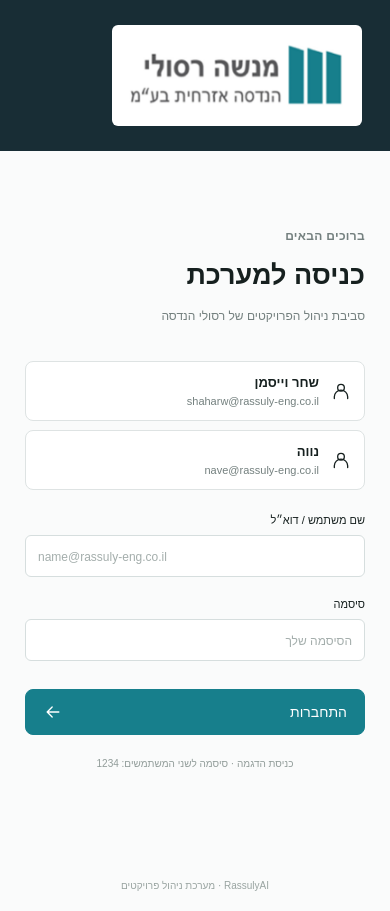
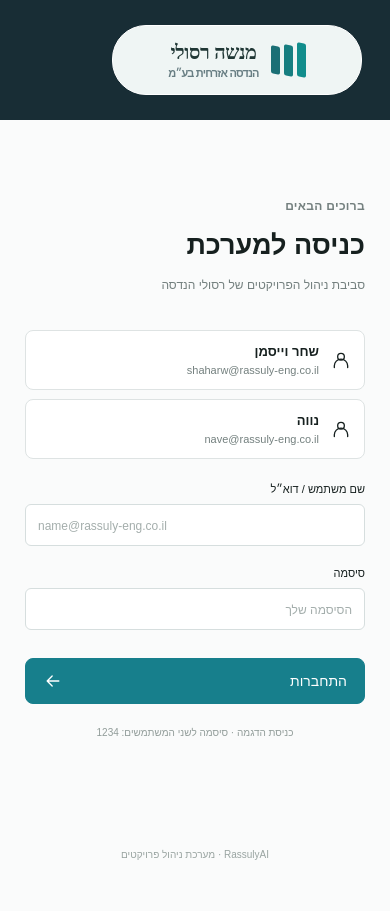
Before and after one commit to ShaharWeissman/RassulyAI, a React (Vite) app: page / in a window 390 px wide. After the commit the page ends 880 px from the top, so only its background shows below. Built offline with nearby package versions, Linux system fonts and the light colour scheme.

Commit message:
Refine compact company badge and bring task content into view

```diff
--- a/src/App.tsx
+++ b/src/App.tsx
@@ -184,6 +184,13 @@ export default function App() {
                 onModule={(m) => {
                   setModule(m);
                   setNotice("");
+                  requestAnimationFrame(() => {
+                    const content = document.getElementById(
+                      "project-module-content",
+                    );
+                    content?.focus({ preventScroll: true });
+                    content?.scrollIntoView({ block: "start" });
+                  });
                 }}
                 onOpen={openProject}
                 onProjectSave={saveProject}
--- a/src/components/tasks/Tasks.tsx
+++ b/src/components/tasks/Tasks.tsx
@@ -1,6 +1,6 @@
 import { useState } from "react";
 import type { RequirementTask, TaskStatus } from "../../types";
-import { Badge, Field, Modal, Options, Table } from "../ui";
+import { Badge, Empty, Field, Modal, Options, Table } from "../ui";
 const statuses: TaskStatus[] = ["פתוח", "בטיפול", "הושלם", "באיחור"];
 export default function Tasks({
   projectId,
@@ -24,6 +24,9 @@ export default function Tasks({
             + משימה חדשה
           </button>
         </div>
+        {!tasks.length ? (
+          <Empty text="אין משימות בפרויקט הזה. אפשר להוסיף משימה באמצעות הכפתור למעלה." />
+        ) : (
           <Table
             caption="משימות הפרויקט"
             headers={["משימה", "אחראי", "עדיפות", "תאריך יעד", "סטטוס", "הערה"]}
@@ -52,6 +55,7 @@ export default function Tasks({
               </tr>
             ))}
           </Table>
+        )}
       </section>
       {adding && (
         <Modal title="משימה חדשה" onClose={() => setAdding(false)}>
--- a/src/components/ui/AppHeader.tsx
+++ b/src/components/ui/AppHeader.tsx
@@ -1,5 +1,6 @@
 import type { Worker } from "../../types";
 import { Icon } from "./index";
+import CompanyBrand from "./CompanyBrand";
 
 const links = [
   { id: "dashboard", label: "פרויקטים", icon: "building" },
@@ -73,11 +74,7 @@ export default function AppHeader({
           יציאה
         </button>
       </div>
-      <img
-        className="topbar-brand"
-        src="/rassuly-logo.png"
-        alt="מנשה רסולי — הנדסה אזרחית בע״מ"
-      />
+      <CompanyBrand className="topbar-brand" />
     </header>
   );
 }
--- /dev/null
+++ b/src/components/ui/CompanyBrand.tsx
@@ -0,0 +1,23 @@
+export default function CompanyBrand({
+  className = "",
+}: {
+  className?: string;
+}) {
+  return (
+    <span
+      className={`company-brand ${className}`}
+      role="img"
+      aria-label="מנשה רסולי — הנדסה אזרחית בע״מ"
+    >
+      <span className="company-brand-symbol" aria-hidden="true">
+        <i />
+        <i />
+        <i />
+      </span>
+      <span className="company-brand-copy" aria-hidden="true">
+        <strong>מנשה רסולי</strong>
+        <small>הנדסה אזרחית בע״מ</small>
+      </span>
+    </span>
+  );
+}
--- a/src/pages/Login.tsx
+++ b/src/pages/Login.tsx
@@ -1,5 +1,6 @@
 import { useState } from "react";
 import { Field, Icon } from "../components/ui";
+import CompanyBrand from "../components/ui/CompanyBrand";
 import { authenticateDemo, demoWorkers } from "../data/auth";
 import type { Worker } from "../types";
 export default function Login({
@@ -14,11 +15,7 @@ export default function Login({
     <main className="login-page">
       <section className="login-intro">
         <div className="wordmark" dir="ltr">
-          <img
-            className="company-logo login-company-logo"
-            src="/rassuly-logo.png"
-            alt="מנשה רסולי — הנדסה אזרחית בע״מ"
-          />
+          <CompanyBrand className="login-company-brand" />
         </div>
         <div>
           <span className="eyebrow">רסולי הנדסה · סביבת העבודה שלך</span>
--- a/src/pages/ProjectWorkspace.tsx
+++ b/src/pages/ProjectWorkspace.tsx
@@ -155,6 +155,8 @@ export default function ProjectWorkspace({
       </div>
       <div
         className="module-content"
+        id="project-module-content"
+        tabIndex={-1}
         role="tabpanel"
         aria-label={
           module === "data"
--- a/src/styles/reference.css
+++ b/src/styles/reference.css
@@ -1,4 +1,89 @@
 /* Workspace styling based on the user's engineering dashboard reference. */
+.company-brand {
+  display: inline-flex;
+  direction: rtl;
+  align-items: center;
+  justify-content: center;
+  gap: 12px;
+  width: 224px;
+  min-width: 200px;
+  height: 62px;
+  padding: 9px 17px;
+  background: #eff5f4;
+  color: #203735;
+  border: 1px solid white;
+  border-radius: 34px;
+  white-space: nowrap;
+  line-height: 1.2;
+}
+.company-brand-copy {
+  display: flex;
+  flex-direction: column;
+  text-align: center;
+  gap: 3px;
+}
+.company-brand-copy strong {
+  color: #203735;
+  font-family: Georgia, "Times New Roman", serif;
+  font-size: 21px;
+  font-weight: 700;
+  letter-spacing: -0.4px;
+}
+.company-brand-copy small {
+  color: #687e83;
+  font-size: 12px;
+  font-weight: 600;
+}
+.company-brand-symbol {
+  display: flex;
+  direction: rtl;
+  align-items: center;
+  gap: 4px;
+  height: 38px;
+}
+.company-brand-symbol i {
+  display: block;
+  width: 9px;
+  height: 34px;
+  background: #118d8c;
+  transform: skewY(9deg);
+  border-radius: 2px;
+}
+.company-brand-symbol i:nth-child(2) {
+  height: 31px;
+  background: #167e80;
+}
+.company-brand-symbol i:nth-child(3) {
+  height: 28px;
+  background: #1b6f75;
+}
+.company-brand.topbar-brand {
+  display: inline-flex;
+  width: 224px;
+  height: 62px;
+  padding: 9px 17px;
+  background: #eff5f4;
+  border-radius: 34px;
+}
+.company-brand.login-company-brand {
+  width: 250px;
+  height: 70px;
+}
+@media (max-width: 720px) {
+  .company-brand.topbar-brand {
+    width: 205px;
+    min-width: 190px;
+    height: 56px;
+    padding: 7px 12px;
+    gap: 10px;
+  }
+  .company-brand-copy strong {
+    font-size: 20px;
+  }
+  .company-brand-copy small {
+    font-size: 11px;
+  }
+}
 .app-shell {
   background: #edf0f0;
   display: block;
@@ -316,6 +401,9 @@
   font-size: 13px;
 }
 .project-workspace .module-tabs {
+  position: sticky;
+  top: 0;
+  z-index: 10;
   background: white;
   padding: 0 32px;
   margin: 0;
@@ -331,6 +419,8 @@
   border-bottom: 2px solid var(--teal);
 }
 .project-workspace .module-content {
+  scroll-margin-top: 62px;
+  outline: none;
   padding: 28px 32px;
   background: #f7f9f9;
   min-height: 460px;
```
Also changed, not shown: 2 other files (tests, documents, lock files or other folders). Lines whose indentation alone changed are shown as unchanged.
